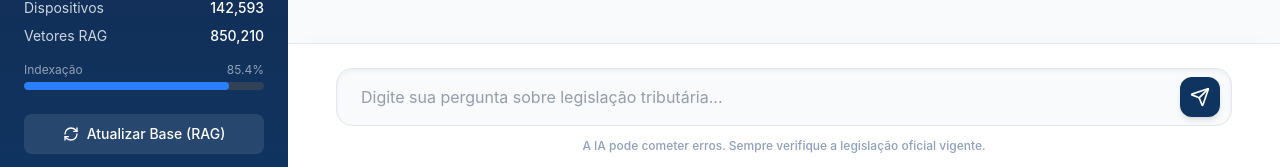
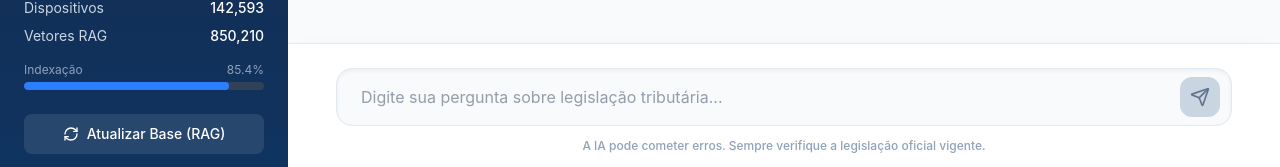
Before and after one commit to Enio-Telles/IA_leg, a React (Vite) app in the folder frontend/: page /consulta-ia in a window 1280 px wide. Shown: the part 622-789 px from the top of the page. Built offline with nearby package versions, Linux system fonts and the light colour scheme.

Commit message:
feat(ui): add a11y and disabled states to chat send button
Added `aria-label`, `title`, and `disabled` states with styling
to the icon-only send button in the Consulta IA page.

```diff
--- a/frontend/src/pages/ConsultaIA.tsx
+++ b/frontend/src/pages/ConsultaIA.tsx
@@ -62,7 +62,12 @@ const ConsultaIA = () => {
             placeholder="Digite sua pergunta sobre legislação tributária..."
             className="w-full pl-6 pr-16 py-4 bg-slate-50 border border-slate-200 rounded-2xl focus:outline-none focus:ring-2 focus:ring-blue-500/50 focus:border-blue-500 transition-all text-slate-700 shadow-inner"
           />
-          <button className="absolute right-3 p-2.5 bg-[#0f3460] hover:bg-[#16213e] text-white rounded-xl transition-colors shadow-md group">
+          <button
+            aria-label="Enviar pergunta"
+            title="Enviar pergunta"
+            disabled={!input.trim()}
+            className="absolute right-3 p-2.5 bg-[#0f3460] hover:bg-[#16213e] disabled:bg-slate-300 disabled:text-slate-500 disabled:cursor-not-allowed text-white rounded-xl transition-colors shadow-md disabled:shadow-none group focus:outline-none focus-visible:ring-2 focus-visible:ring-offset-2 focus-visible:ring-[#0f3460]"
+          >
             <Send className="w-5 h-5 transform group-hover:translate-x-0.5 group-hover:-translate-y-0.5 transition-transform" />
           </button>
         </div>
```
Also changed, not shown: 2 other files (tests, documents, lock files or other folders).
